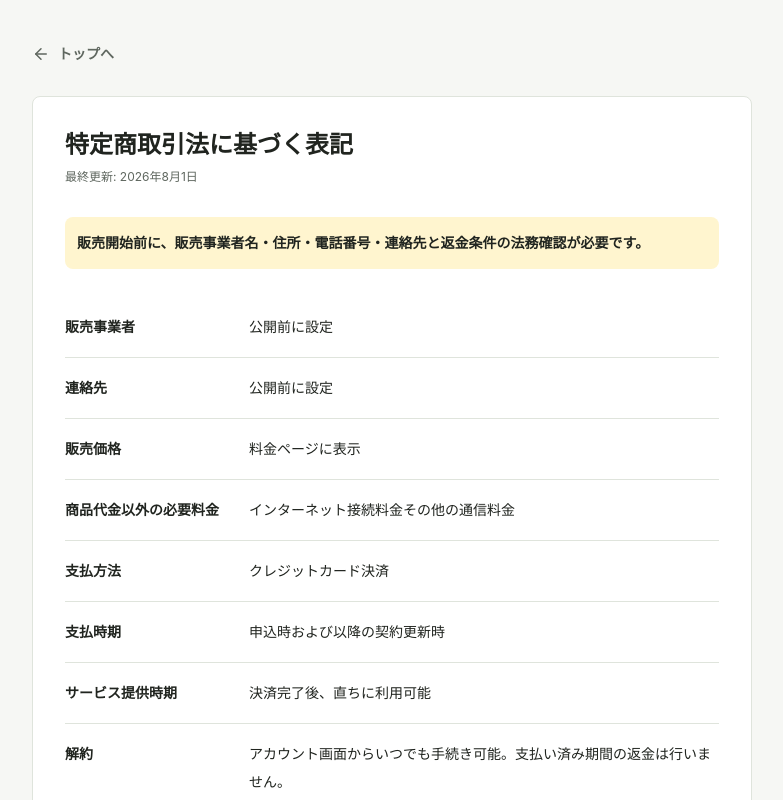
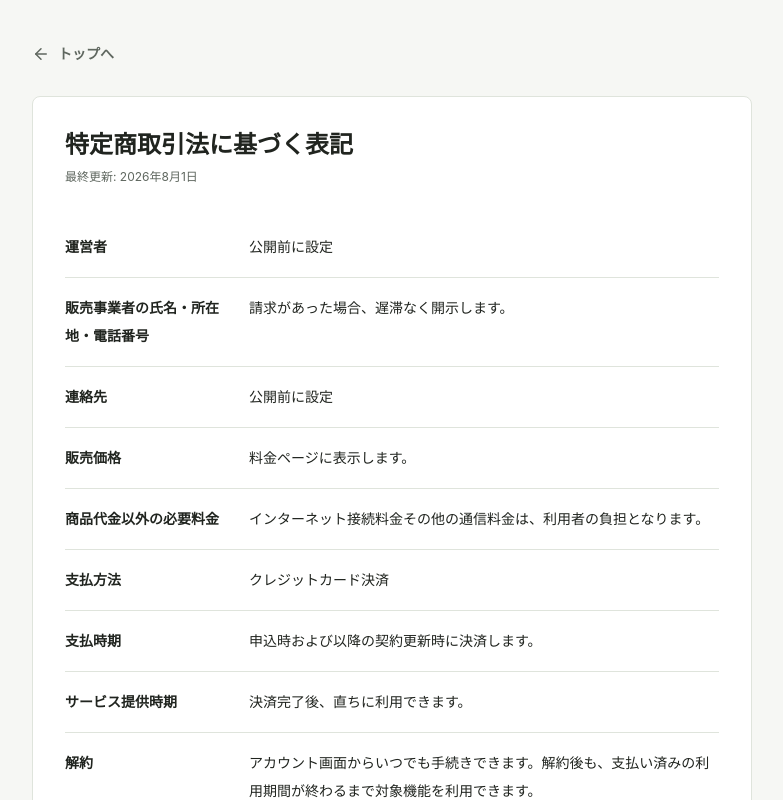
Before and after one commit to kodai9263/kondate, a Next.js app: page /legal in a window 1280 px wide. Shown: the top 800 px of the page, without its empty margins (248-1031 px from the left). Built offline with nearby package versions, Linux system fonts and the light colour scheme.

Commit message:
公開前の法務表記を整える

```diff
--- a/src/app/legal/page.tsx
+++ b/src/app/legal/page.tsx
@@ -3,4 +3,30 @@ import { LegalPage } from "@/components/features/legal/LegalPage";
 const operatorName = process.env.NEXT_PUBLIC_OPERATOR_NAME ?? "公開前に設定";
 const contact = process.env.NEXT_PUBLIC_SUPPORT_EMAIL ?? "公開前に設定";
 
-export default function CommerceLegalPage() { const rows = [["販売事業者", operatorName], ["連絡先", contact], ["販売価格", "料金ページに表示"], ["商品代金以外の必要料金", "インターネット接続料金その他の通信料金"], ["支払方法", "クレジットカード決済"], ["支払時期", "申込時および以降の契約更新時"], ["サービス提供時期", "決済完了後、直ちに利用可能"], ["解約", "アカウント画面からいつでも手続き可能。支払い済み期間の返金は行いません。"]]; return <LegalPage title="特定商取引法に基づく表記"><p className="rounded-lg bg-kondate-morning p-3 font-bold">販売開始前に、販売事業者名・住所・電話番号・連絡先と返金条件の法務確認が必要です。</p><dl className="divide-y divide-kondate-line">{rows.map(([term, detail]) => <div key={term} className="grid gap-1 py-4 sm:grid-cols-[180px_1fr]"><dt className="font-black">{term}</dt><dd>{detail}</dd></div>)}</dl></LegalPage>; }
+const rows = [
+  ["運営者", operatorName],
+  ["販売事業者の氏名・所在地・電話番号", "請求があった場合、遅滞なく開示します。"],
+  ["連絡先", contact],
+  ["販売価格", "料金ページに表示します。"],
+  ["商品代金以外の必要料金", "インターネット接続料金その他の通信料金は、利用者の負担となります。"],
+  ["支払方法", "クレジットカード決済"],
+  ["支払時期", "申込時および以降の契約更新時に決済します。"],
+  ["サービス提供時期", "決済完了後、直ちに利用できます。"],
+  ["解約", "アカウント画面からいつでも手続きできます。解約後も、支払い済みの利用期間が終わるまで対象機能を利用できます。"],
+  ["返品・返金", "デジタルサービスの性質上、提供開始後の返品は受け付けていません。法令上必要な場合を除き、支払い済み料金の返金は行いません。"],
+];
+
+export default function CommerceLegalPage() {
+  return (
+    <LegalPage title="特定商取引法に基づく表記">
+      <dl className="divide-y divide-kondate-line">
+        {rows.map(([term, detail]) => (
+          <div key={term} className="grid gap-1 py-4 sm:grid-cols-[180px_1fr]">
+            <dt className="font-black">{term}</dt>
+            <dd>{detail}</dd>
+          </div>
+        ))}
+      </dl>
+    </LegalPage>
+  );
+}
```
Also changed, not shown: 1 other file (tests, documents, lock files or other folders).
